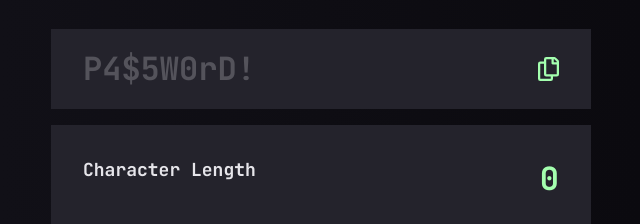
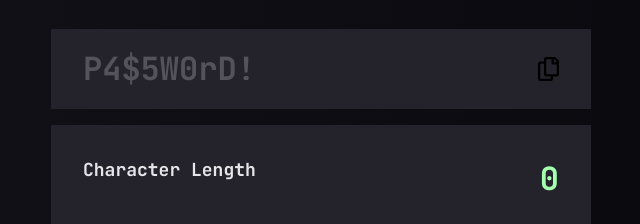
Before and after one commit to fraserjubb/fm-password-generator-app, a plain HTML site: page index.html in a window 1280 px wide. Shown: the part 168-392 px from the top of the page, 319-959 px from the left. Drawn offline with Linux system fonts and the light colour scheme.

Commit message:
updated clipboard button from img element to svg element with path

```diff
--- a/index.html
+++ b/index.html
@@ -18,8 +18,12 @@
       <div class="password-generator__container">
         <section class="password-generator__display">
           <output class="password-generator__display-text" aria-live="polite">P4$5W0rD!</output>
-          <button class="password-generator__display-clipboard">
-            <img src="assets/images/icon-copy.svg" alt="Copy password" />
+          <button class="password-generator__display-clipboard" aria-label="Copy password">
+            <svg width="21" height="24" xmlns="http://www.w3.org/2000/svg" fill="currentColor" aria-hidden="true" focusable="false">
+              <path
+                d="M20.341 3.091 17.909.659A2.25 2.25 0 0 0 16.319 0H8.25A2.25 2.25 0 0 0 6 2.25V4.5H2.25A2.25 2.25 0 0 0 0 6.75v15A2.25 2.25 0 0 0 2.25 24h10.5A2.25 2.25 0 0 0 15 21.75V19.5h3.75A2.25 2.25 0 0 0 21 17.25V4.682a2.25 2.25 0 0 0-.659-1.591ZM12.469 21.75H2.53a.281.281 0 0 1-.281-.281V7.03a.281.281 0 0 1 .281-.281H6v10.5a2.25 2.25 0 0 0 2.25 2.25h4.5v1.969a.282.282 0 0 1-.281.281Zm6-4.5H8.53a.281.281 0 0 1-.281-.281V2.53a.281.281 0 0 1 .281-.281H13.5v4.125c0 .621.504 1.125 1.125 1.125h4.125v9.469a.282.282 0 0 1-.281.281Zm.281-12h-3v-3h.451c.075 0 .147.03.2.082L18.667 4.6a.283.283 0 0 1 .082.199v.451Z"
+              />
+            </svg>
 
             <span class="copy-message" role="status" aria-live="polite">Copied!</span>
           </button>
```
